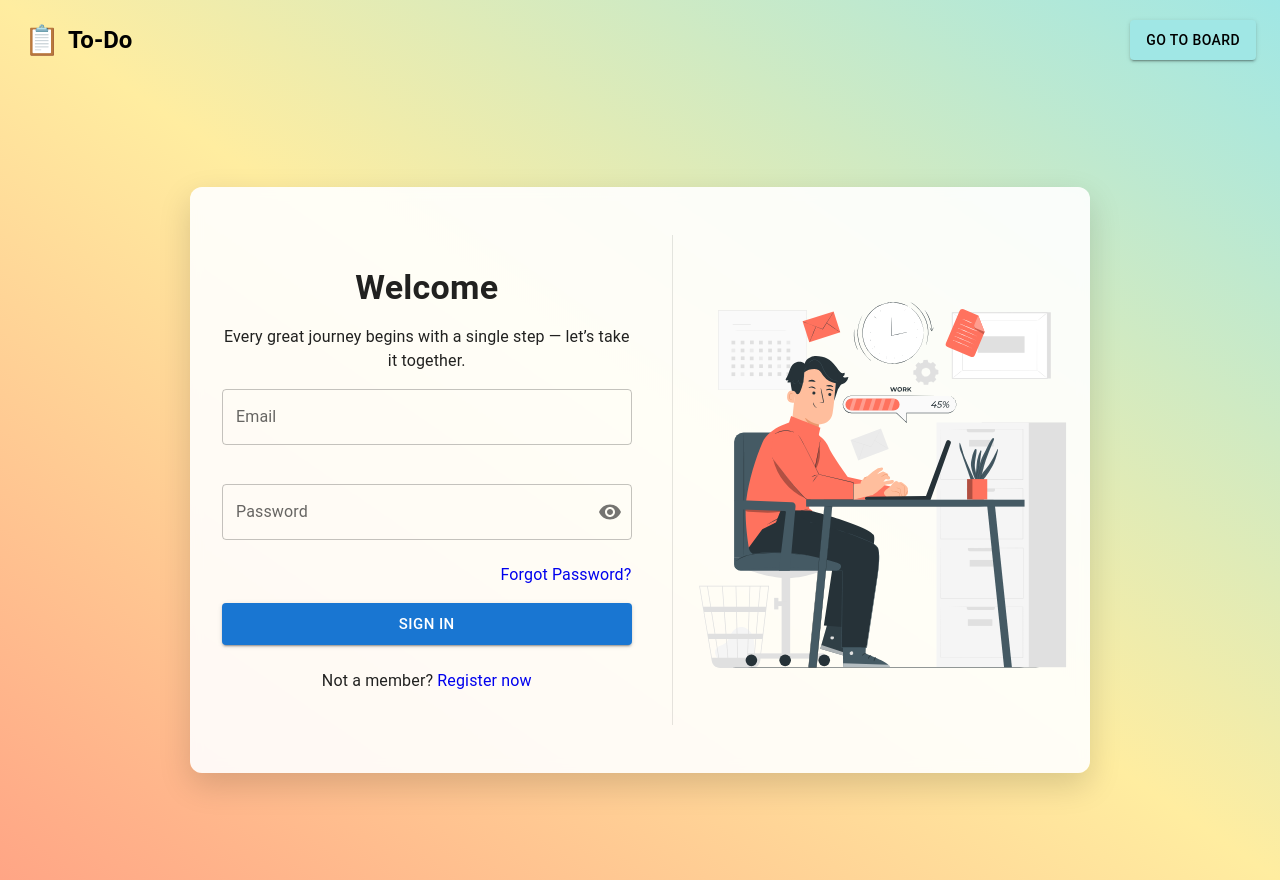
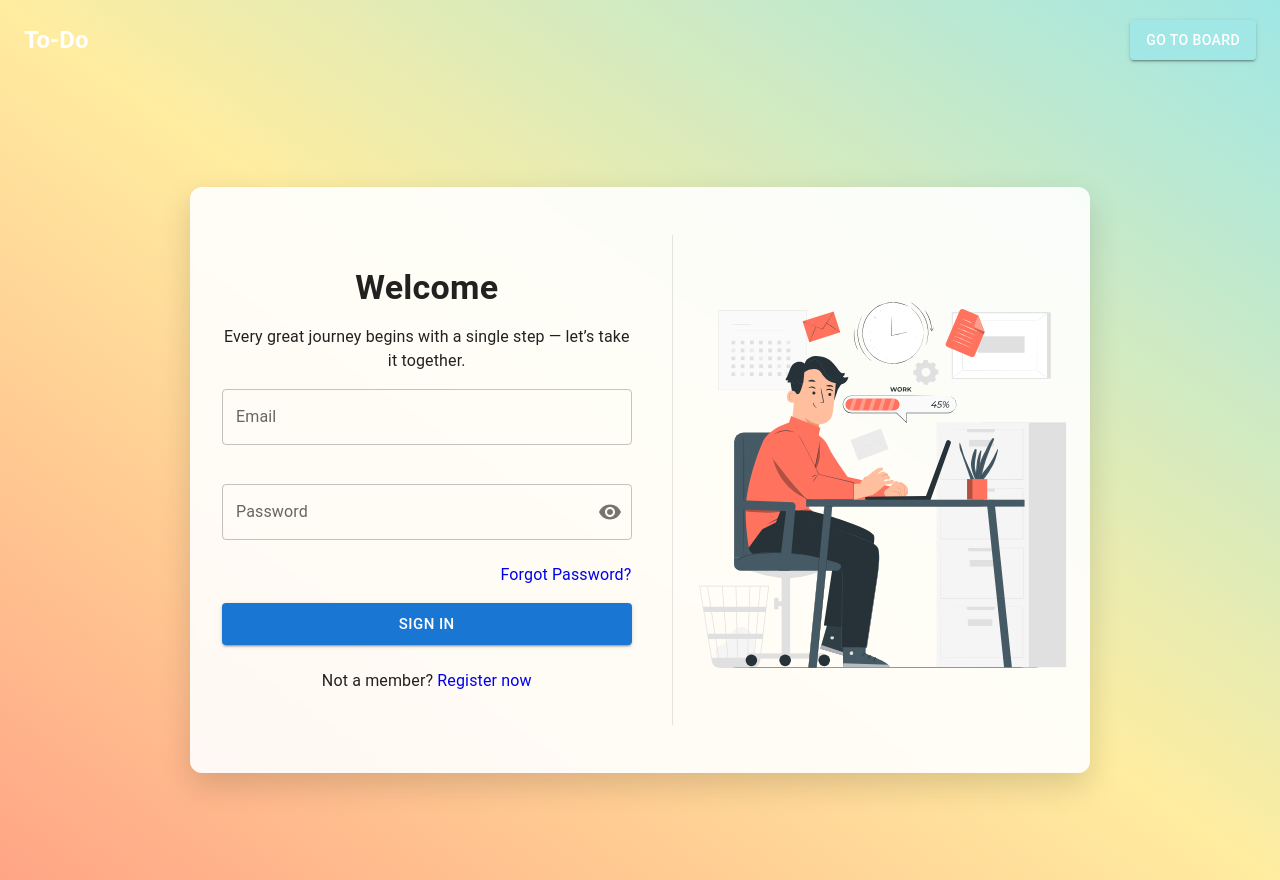
Before and after one commit to sumitmochahary/to-do-tracker, a React (Vite) app in the folder frontend/: page /login in a window 1280 px wide. Built offline with nearby package versions, Linux system fonts and the light colour scheme; some icons are missing.

Commit message:
Remove console log statements for cleaner code and improved performance

```diff
--- a/frontend/src/components/CommonHeader.jsx
+++ b/frontend/src/components/CommonHeader.jsx
@@ -21,10 +21,9 @@ function CommonHeader() {
                     display: 'flex',
                     alignItems: 'center',
                     fontWeight: 'bold',
-                    color: 'black',
+                    color: 'inherit',
                     flexGrow: 1
                 }}>
-                    <span style={{ marginRight: '0.5rem', fontSize: '1.8rem' }}>📋</span>
                     To-Do
                 </Typography>
 
@@ -37,7 +36,7 @@ function CommonHeader() {
                         onClick={handleGoToBoard}
                         sx={{
                             backgroundColor: "#a0e7e5",
-                            color: "black"
+                            color: "inherit"
                         }}
                     >
                         Go to Board
--- a/frontend/src/components/ForgotPasswordForm.jsx
+++ b/frontend/src/components/ForgotPasswordForm.jsx
@@ -27,12 +27,12 @@ function ForgotPasswordForm({ onLoadingChange, onShowSnackbar }) {
 
         try {
             const response = await forgotPassword(data);
-            console.log(response);
+            // console.log(response);
             reset();
 
             onShowSnackbar?.("Reset link is sent successfully", "success");
         } catch (error) {
-            console.error("Forgot password error:", error);
+            // console.error("Forgot password error:", error);
             onShowSnackbar?.(error.message, "error");
         } finally {
             setLoading(false);
--- a/frontend/src/components/Header.jsx
+++ b/frontend/src/components/Header.jsx
@@ -45,7 +45,7 @@ export const Header = ({
 
   const handleLogout = () => {
     handleMenuClose();
-    console.log("Logged out");
+    // console.log("Logged out");
     localStorage.removeItem("token");
     navigate("/");
     // TODO: Add your logout logic here (e.g., clear token, redirect)
--- a/frontend/src/components/NewTaskForm.jsx
+++ b/frontend/src/components/NewTaskForm.jsx
@@ -59,9 +59,9 @@ const NewTaskForm = ({ onTaskAdded, availableCategories = ["Personal", "Work"] }
       // Reset the form
       resetForm();
 
-      console.log('Task added successfully:', newTask);
+      // console.log('Task added successfully:', newTask);
     } catch (error) {
-      console.error('Error adding task:', error);
+      // console.error('Error adding task:', error);
 
       if (error.response) {
         if (error.response.status === 401) {
--- a/frontend/src/components/ResetPasswordForm.jsx
+++ b/frontend/src/components/ResetPasswordForm.jsx
@@ -40,8 +40,8 @@ function ResetPasswordForm({ onLoadingChange, onShowSnackbar }) {
         const { password } = data;
 
         try {
-            const response = await resetPassword(token, password);
-            console.log(response);
+            await resetPassword(token, password);
+            // console.log(response);
             reset();
 
             onShowSnackbar?.("Password changed successfully. Redirecting to login page...", "success");
@@ -50,7 +50,7 @@ function ResetPasswordForm({ onLoadingChange, onShowSnackbar }) {
                 navigate("/login");
             }, 3000);
         } catch (error) {
-            console.error("Reset password error:", error);
+            // console.error("Reset password error:", error);
             onShowSnackbar?.(error.message, "error");
         } finally {
             setLoading(false);
--- a/frontend/src/components/TaskCard.jsx
+++ b/frontend/src/components/TaskCard.jsx
@@ -58,8 +58,8 @@ const TaskCard = ({
         onTaskUpdated(response);
       }
       setIsEditing(false);
-    } catch (error) {
-      console.error('Error updating task:', error);
+    } catch {
+      // console.error('Error updating task:', error);
       alert('Failed to update task. Please try again.');
     } finally {
       setLoading(false);
@@ -75,8 +75,8 @@ const TaskCard = ({
         onTaskDeleted(task.taskId || task.id);
       }
       setDeleteDialogOpen(false);
-    } catch (error) {
-      console.error('Error deleting task:', error);
+    } catch {
+      // console.error('Error deleting task:', error);
       alert('Failed to delete task. Please try again.');
     } finally {
       setLoading(false);
@@ -93,8 +93,8 @@ const TaskCard = ({
         onTaskArchived(task.taskId || task.id);
       }
       setArchiveDialogOpen(false);
-    } catch (error) {
-      console.error('Error archiving task:', error);
+    } catch {
+      // console.error('Error archiving task:', error);
       alert('Failed to archive task. Please try again.');
     } finally {
       setLoading(false);
@@ -120,8 +120,8 @@ const TaskCard = ({
       } else if (onTaskUpdated) {
         onTaskUpdated(response);
       }
-    } catch (error) {
-      console.error('Error updating task status:', error);
+    } catch {
+      // console.error('Error updating task status:', error);
       alert('Failed to update task status. Please try again.');
     } finally {
       setLoading(false);
@@ -389,17 +389,17 @@ const TaskCard = ({
                   </Tooltip>
                 )}
 
+                {task.taskStatus === 'Completed' && (
                   <Tooltip title="Archive Task">
                     <IconButton
                       size="small"
                       onClick={() => setArchiveDialogOpen(true)}
                       color="warning"
-      disabled={task.taskStatus !== 'Completed'}
                     >
                       <ArchiveIcon />
                     </IconButton>
-
                   </Tooltip>
+                )}
 
                 <Tooltip title="Delete Task">
                   <IconButton
--- a/frontend/src/pages/Board.jsx
+++ b/frontend/src/pages/Board.jsx
@@ -80,8 +80,8 @@ const Board = () => {
         taskId: task.id || task.taskId // Keep both for backward compatibility
       }));
       setTasks(normalizedTasks);
-    } catch (error) {
-      console.error("Failed to fetch tasks", error);
+    } catch {
+      // console.error("Failed to fetch tasks", error);
       setError("Failed to load tasks. Please try again.");
     } finally {
       setLoading(false);
@@ -105,7 +105,7 @@ const Board = () => {
 
     setTasks(prev => {
       const updated = [...prev, taskWithId];
-      console.log('Task added successfully:', taskWithId);
+      // console.log('Task added successfully:', taskWithId);
       return updated;
     });
     setShowTaskForm(false);
@@ -130,7 +130,7 @@ const Board = () => {
       })
     );
 
-  console.log('Task updated successfully:', updatedTask);
+    // console.log('Task updated successfully:', updatedTask);
   }, [getTaskId]);
 
 
@@ -139,7 +139,7 @@ const Board = () => {
       prevTasks.filter(task => getTaskId(task) !== taskId)
     );
 
-  console.log('Task deleted successfully, ID:', taskId);
+    // console.log('Task deleted successfully, ID:', taskId);
   }, [getTaskId]);
 
 
@@ -157,7 +157,7 @@ const Board = () => {
         return task;
       });
 
-      console.log(`Task moved to ${newStatus}, ID:`, taskId);
+      // console.log(`Task moved to ${newStatus}, ID:`, taskId);
       return updated;
     });
   }, [getTaskId]);
@@ -177,7 +177,7 @@ const Board = () => {
 
         // Remove from active tasks
         const updated = prevTasks.filter(task => getTaskId(task) !== taskId);
-      console.log('Task archived successfully:', archivedTask);
+        // console.log('Task archived successfully:', archivedTask);
         return updated;
       }
 
@@ -191,7 +191,7 @@ const Board = () => {
       setColumns(prev => [...prev, newColumnTitle.trim()]);
       setNewColumnTitle("");
       setShowColumnDialog(false);
-      console.log('Column added:', newColumnTitle.trim());
+      // console.log('Column added:', newColumnTitle.trim());
     }
   }, [newColumnTitle, columns]);
 
@@ -216,16 +216,18 @@ const Board = () => {
         })
       );
 
-      console.log(`Column "${columnTitle}" removed and tasks moved to "To Do"`);
+      // console.log(`Column "${columnTitle}" removed and tasks moved to "To Do"`);
     }
   }, []);
 
   const handleSearchResults = useCallback((results) => {
-    console.log("Search results:", results);
+    // console.log("Search results:", results);
+    results
   }, []);
 
   const handleTaskSelection = useCallback((task) => {
-    console.log("Selected task:", task);
+    // console.log("Selected task:", task);
+    task
   }, []);
 
   const toggleSidebar = useCallback(() => {
--- a/frontend/src/pages/LandingPage.jsx
+++ b/frontend/src/pages/LandingPage.jsx
@@ -13,17 +13,17 @@ const LandingPage = () => {
   }, []);
 
   const handleLogin = () => {
-    console.log('Navigate to login');
+    // console.log('Navigate to login');
     navigate("/login")
   };
 
   const handleSignUp = () => {
-    console.log('Navigate to signup with email:');
+    // console.log('Navigate to signup with email:');
     navigate("/register")
   };
 
   const handleGoToBoard = () => {
-    console.log('Navigate to board');
+    // console.log('Navigate to board');
     navigate("/dashboard")
   };
 
```
Also changed, not shown: frontend/src/components/Archived.jsx (+4 -4 lines), frontend/src/components/ProtectedRoute.jsx (+4 -4 lines). Lines whose indentation alone changed are shown as unchanged.
